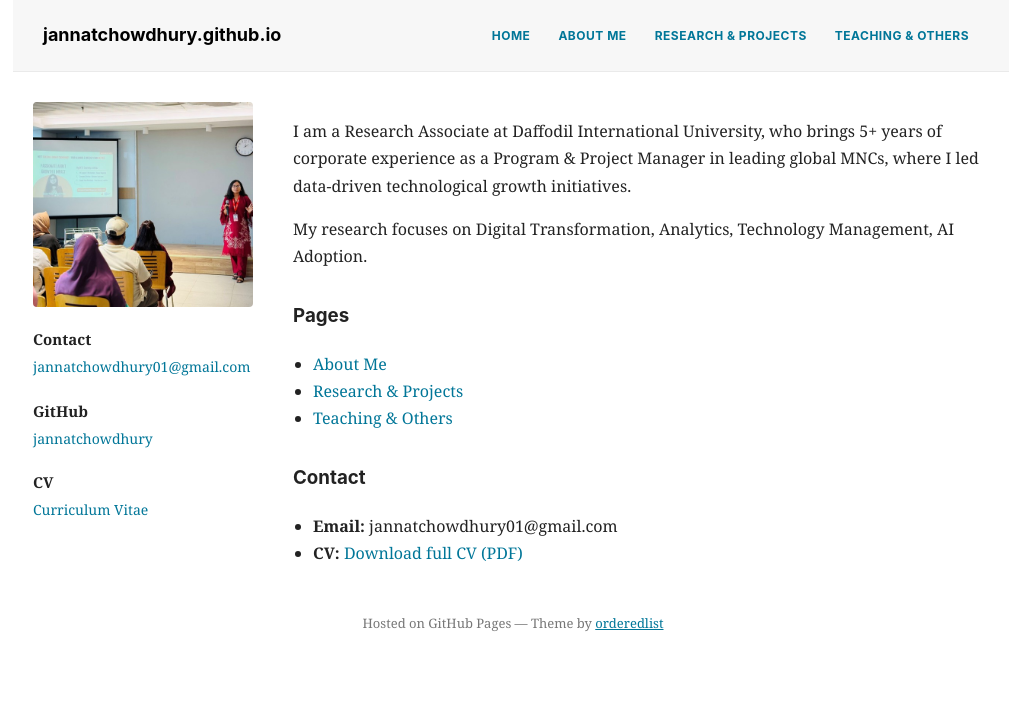
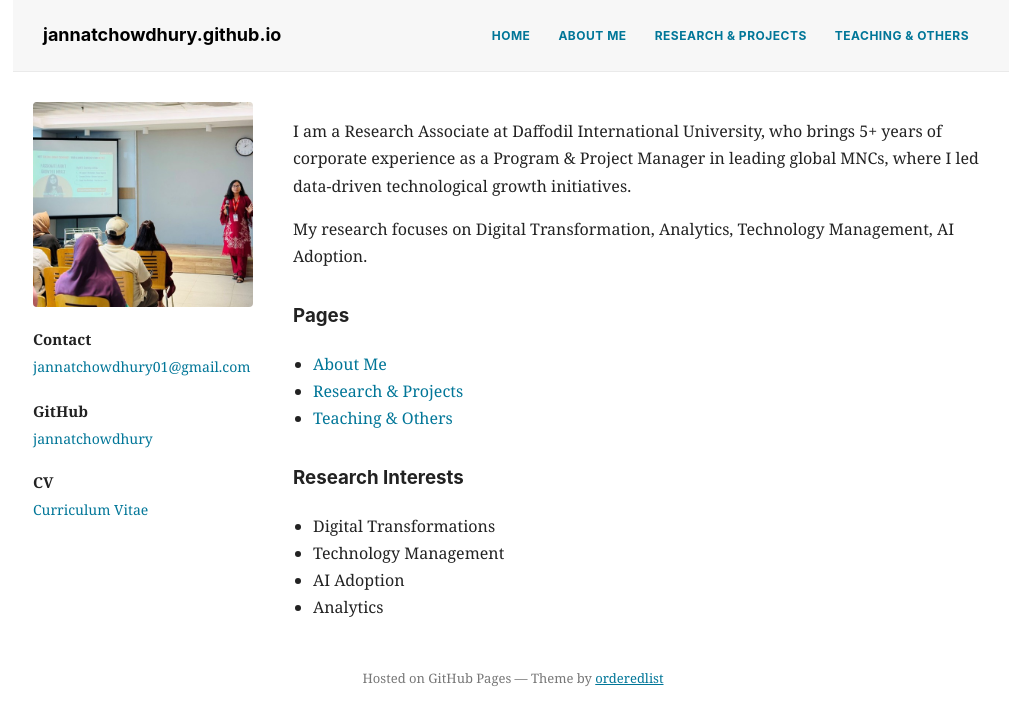
Before and after one commit to jannatchowdhury/jannatchowdhury.github.io, a Jekyll site: the page built from index.md, in a window 1280 px wide. Shown: the top 726 px of the page, without its empty margins (127-1136 px from the left). Built offline with Jekyll 4.4.1, drawn with Linux system fonts in a browser that asks for light colours.

Commit message:
Update index.md

```diff
--- a/index.md
+++ b/index.md
@@ -12,6 +12,8 @@ My research focuses on Digital Transformation, Analytics, Technology Management,
 * [Research & Projects](./research.md)
 * [Teaching & Others](./teaching.md)
 
-### Contact
-* **Email:** jannatchowdhury01@gmail.com
-* **CV:** [Download full CV (PDF)](/CV.pdf)
+### Research Interests
+* Digital Transformations
+* Technology Management
+* AI Adoption
+* Analytics
```
